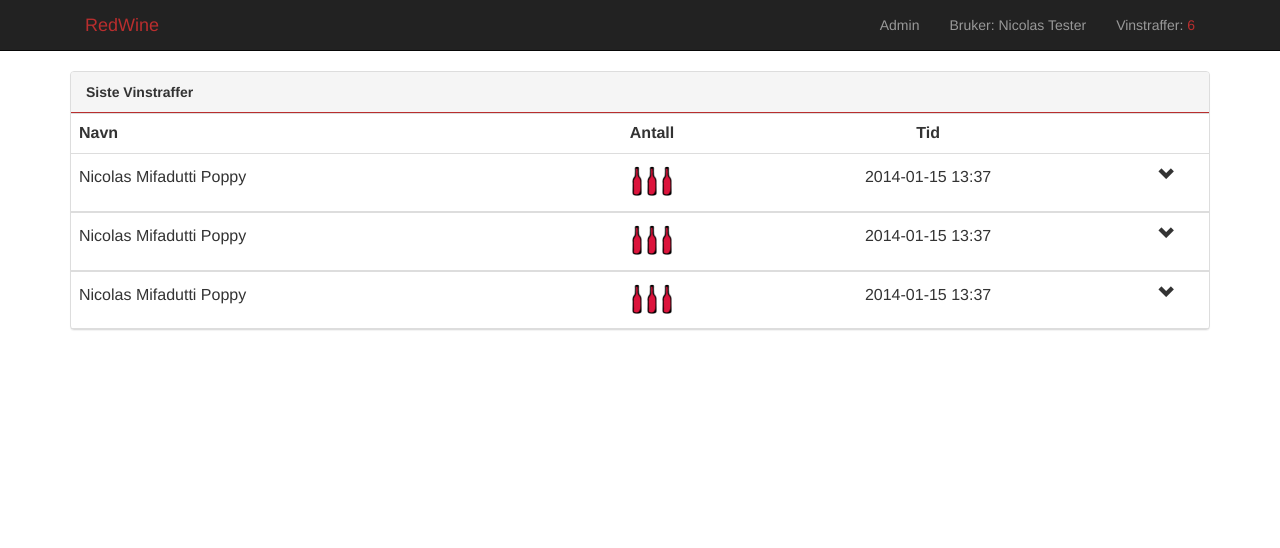
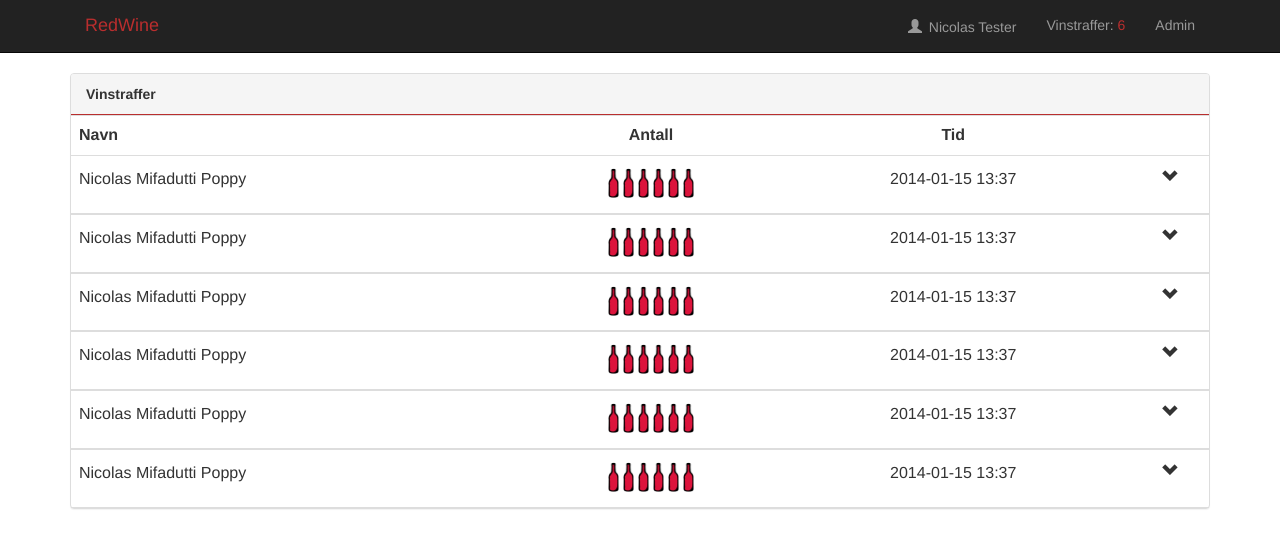
Before and after one commit to dotkom/redwine, a Django app: page / in a window 1280 px wide. Shown: the top 548 px of the page. Run offline with Django 3.2, Linux system fonts and the light colour scheme; parts of the project's set-up code (start-up, migrations or seed data) failed here and were passed over; some libraries are stand-ins or nearby versions.

Commit message:
Minor cosmetics

```diff
--- a/redWine/templates/base.html
+++ b/redWine/templates/base.html
@@ -20,9 +20,9 @@
         <div class="container">
           <a class="navbar-brand" href="indextest">RedWine</a>
             <ul class="nav navbar-nav navbar-right">
+              <li><a href="#"><span class="glyphicon glyphicon-user" style="padding-right:17px;"></span>  {{ username }}</a></li>
+              <li><a href="#">Vinstraffer: <span style="color:#B92E2E;"> {{ wines }} </span></a></li>
               {%if isAdmin %}<li><a href="admintest">Admin</a></li>{% endif %}
-              <li><a href="#">Bruker: {{ username }}</a></li>
-              <li><a href="#">Vinstraffer: <span style="color:#B92E2E;"> {{ wines }} </span></a></li>
             </ul>
         </div>
       </div>
--- a/redWine/templates/index.html
+++ b/redWine/templates/index.html
@@ -7,7 +7,7 @@ RedWine
 {% block content %}
 
 <div class="panel panel-default" id="accordion">
-  <div class="panel-heading">Siste Vinstraffer</div>
+  <div class="panel-heading">Vinstraffer</div>
   <table class="table">
     <tr class="center">
         <td class="left"><strong>Navn</strong></td>
@@ -54,7 +54,7 @@ RedWine
                       <button type="submit" class="btn btn-success" title="Ny Vinstraff">
                       <span class="glyphicon glyphicon-plus"></span></button>
                       <button type="submit" class="btn btn-warning" title="Endre">
-                      <span class="glyphicon glyphicon-cog"></span></button>
+                      <span class="glyphicon glyphicon-pencil"></span></button>
                       <button type="submit" class="btn btn-danger" title="Slett">
                       <span class="glyphicon glyphicon-ban-circle"></span></button>
                     </form>
--- a/redWine/views.py
+++ b/redWine/views.py
@@ -10,7 +10,7 @@ def home(request):
     return render(request, 'index.html', {
         'username' : 'Nicolas Tester',
         'wines' : wines,
-        'wineList' : range(3),
+        'wineList' : range(wines),
         'wineString' : str(wines),
         'isAdmin' : True,
         'name' : 'Nicolas Mifadutti Poppy',
```
